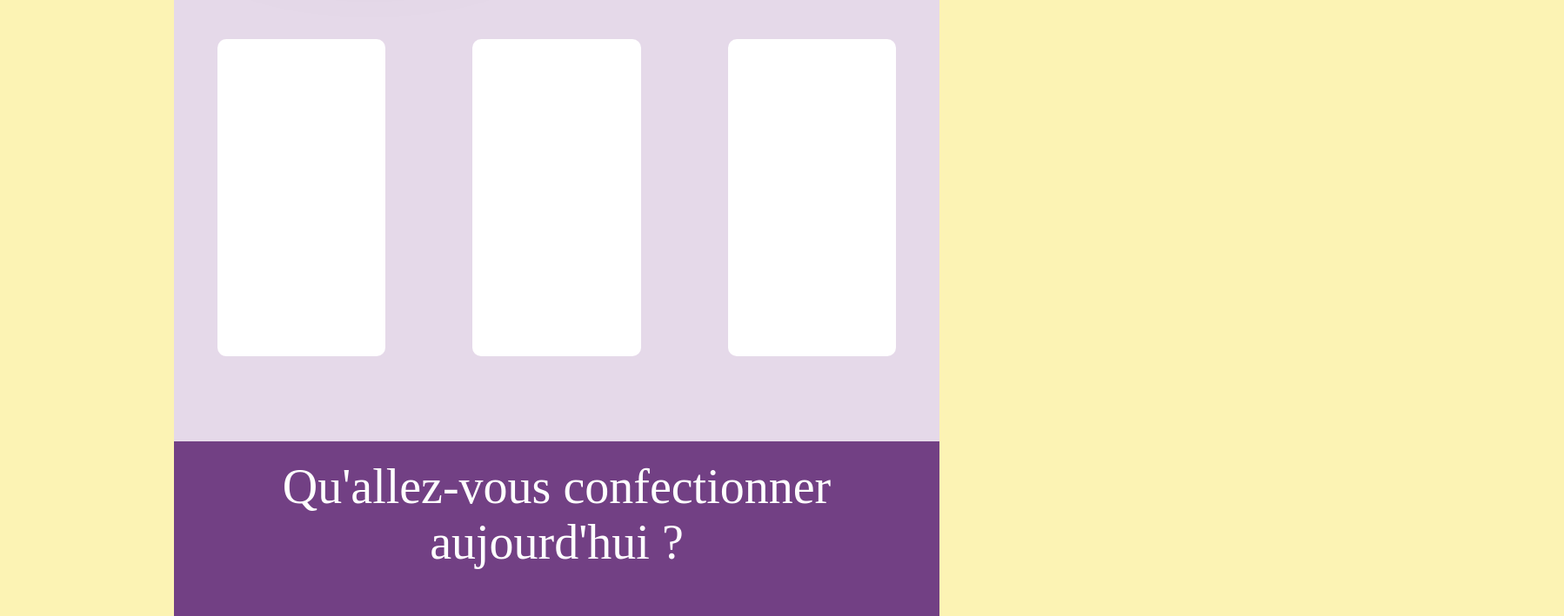
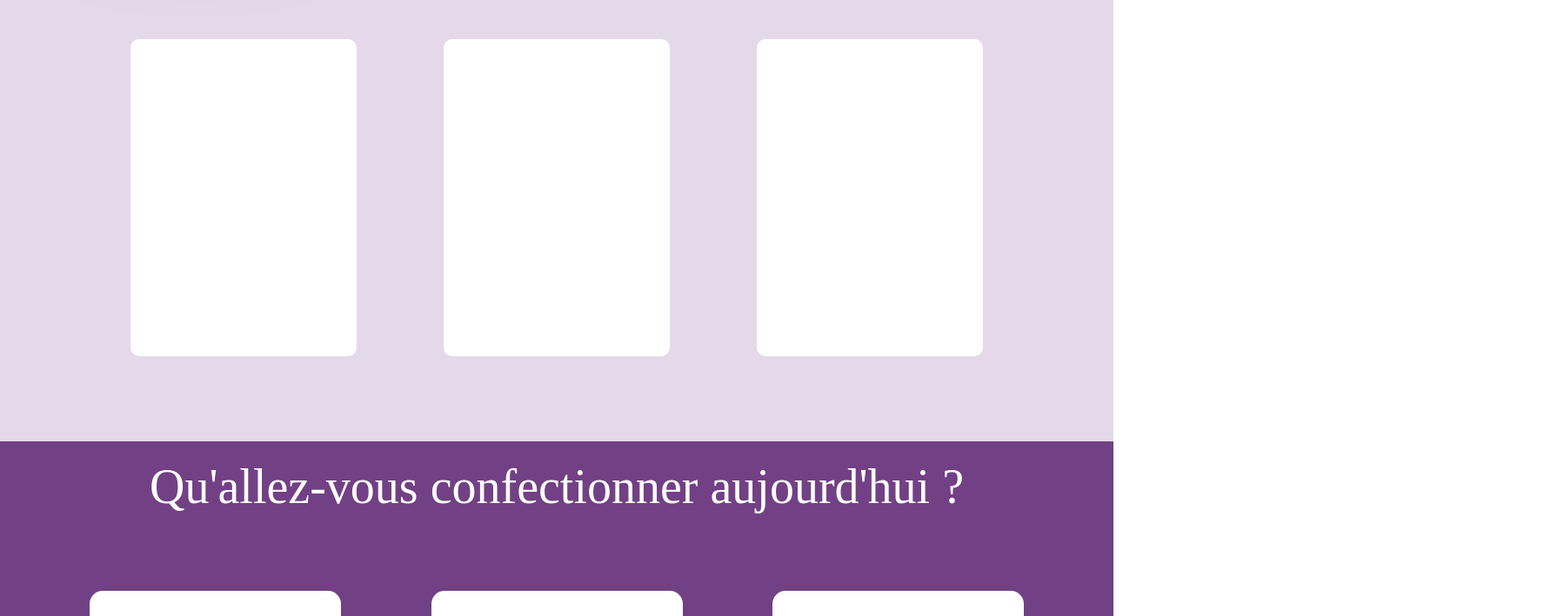
Before and after one commit to Kryyys/projet_couture, a plain HTML site: page index.html in a window 1280 px wide. Shown: the part 560-1269 px from the top of the page at 87% size, 1798 px wide, since content can reach past the window. Drawn offline with Linux system fonts and the light colour scheme; a web font is replaced by a local one.

Commit message:
margin body en commentaire

```diff
--- a/CSS/style.css
+++ b/CSS/style.css
@@ -55,13 +55,15 @@ table {
 
 /*--------------------fin du reset-----------------------*/
 
-/* ------------ MARGIN BODY ???? ----------------- */
+/* ------------ MARGIN BODY  ----------------- */
+/*
  body {
     display: block;
-    margin-right: 200px;
-    margin-left: 200px;
-    background-color: #fcf3b4;
-}
+    margin-right: 10%;
+    margin-left: 10%;
+    background-image: url();
+
+}  */
 
 /* ------------- HEADER ------------- */
 
```
Also changed, not shown: photos/bodybackground.jpg (added).
